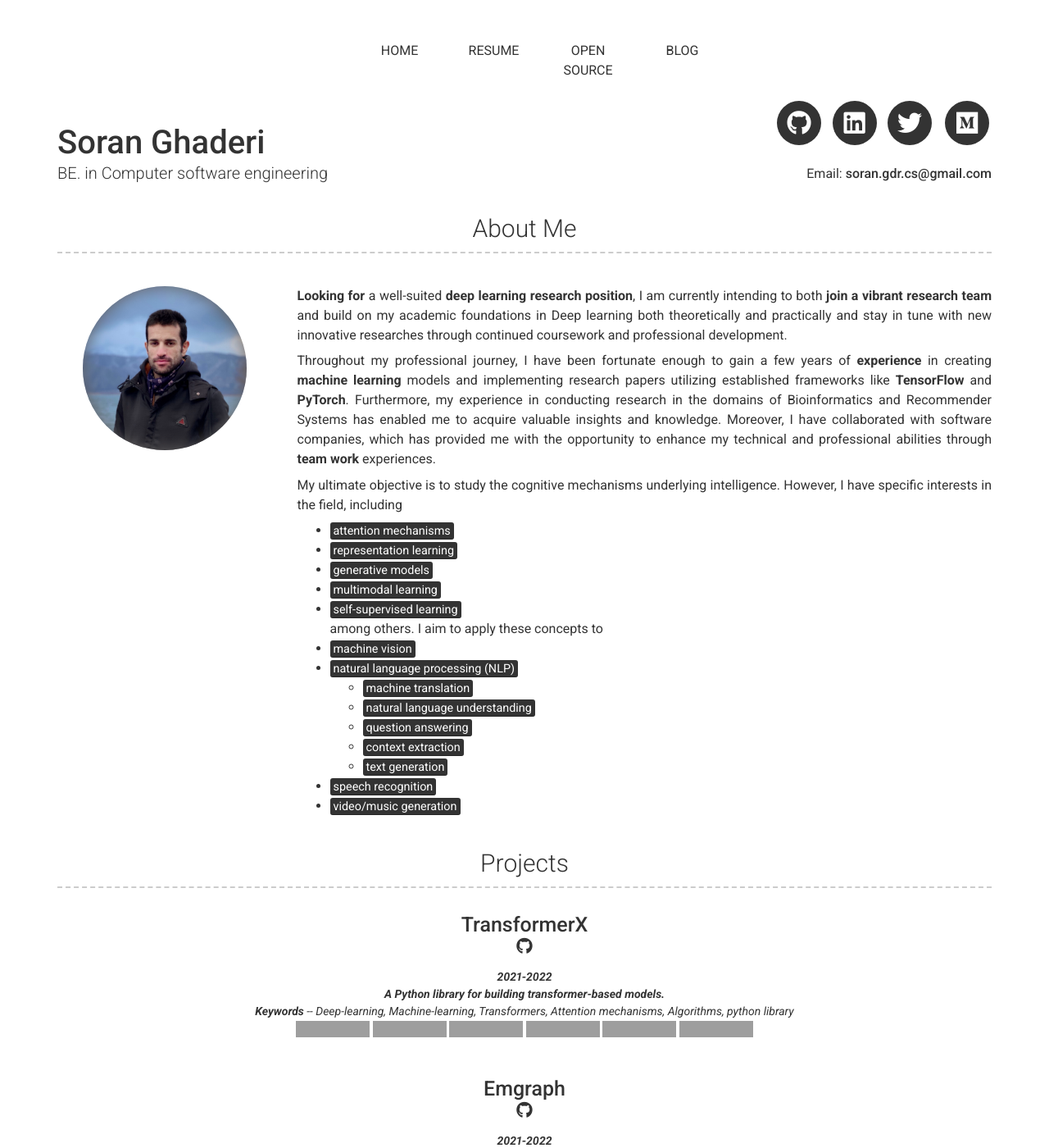
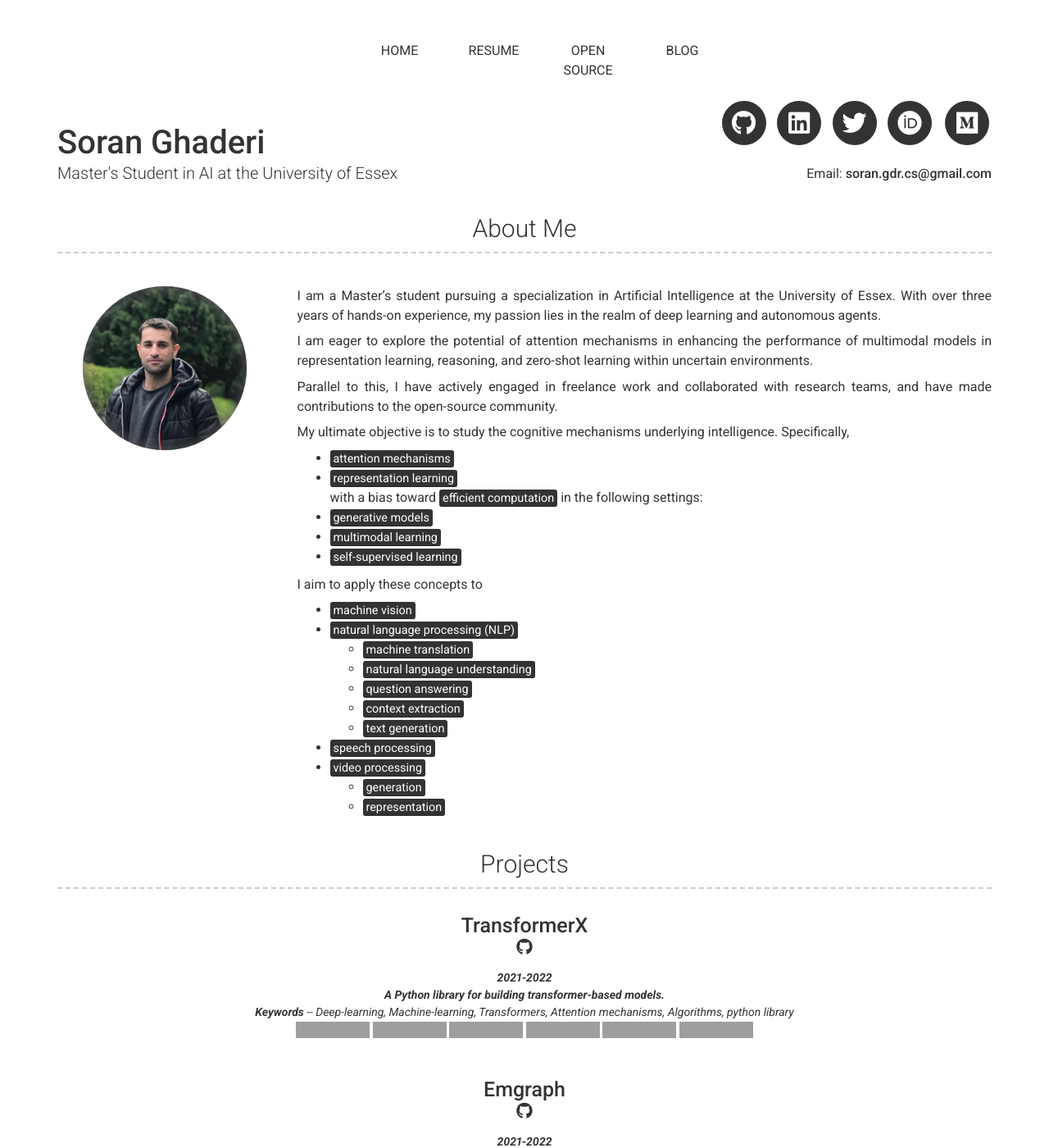
Before and after one commit to soran-ghaderi/soran-ghaderi.github.io, a Jekyll site: the page built from index.md, in a window 1280 px wide and 1400 px high. Shown: the whole window at 82% size. Built offline with Jekyll 4.4.1, drawn with Linux system fonts in a browser that asks for light colours; nearby versions of some CDN libraries; grey boxes are pictures that could not be loaded.

Commit message:
doc: update the about section and profile picture

```diff
--- a/_config.yml
+++ b/_config.yml
@@ -23,7 +23,7 @@ repository: https://github.com/soran-ghaderi/soran-ghaderi.github.io
 
 # Personal info
 name: Soran Ghaderi
-title: BE. in Computer software engineering
+title: Master's Student in AI at the University of Essex
 email: soran.gdr.cs@gmail.com
 #phone: Your phone number (optional)
 #website: https://soran-ghaderi.github.io
@@ -46,7 +46,7 @@ linkedin_username: soran-ghaderi
 #pinterest_username: jekyll
 #youtube_username: jekyll
 #googleplus_username: +jekyll
-#orcid_username: 0000-0000-0000-0000
+orcid_username: 0009-0004-6564-4517
 
 # Additional icon links
 additional_links:
@@ -72,26 +72,25 @@ additional_links:
 # about_title: About Me (Use this to override about section title)
 about_profile_image: images/profile.jpeg #Directory of profile image (eg. images/profile.jpg)
 about_content: | # this will include new lines to allow paragraphs
-  <b>Looking for</b> a well-suited <b>deep learning research position</b>, I am currently intending to both <b>join a vibrant research
-  team</b> and build on my academic foundations in Deep learning both theoretically and practically and stay in tune with
-  new innovative researches through continued coursework and professional development.
+  I am a Master's student pursuing a specialization in Artificial Intelligence at the University of Essex.
+  With over three years of hands-on experience, my passion lies in the realm of deep learning and autonomous agents.
 
-  Throughout my professional journey, I have been fortunate enough to gain a few years of <b>experience</b> in
-  creating <b>machine learning</b> models and implementing research papers utilizing established frameworks like
-  <b>TensorFlow</b> and <b>PyTorch</b>. Furthermore, my experience in conducting research in the domains of
-  Bioinformatics and Recommender Systems has enabled me to acquire valuable insights and knowledge. Moreover,
-  I have collaborated with software companies, which has provided me with the opportunity to enhance my technical
-  and professional abilities through <b>team work</b> experiences.
+  I am eager to explore the potential of attention mechanisms in enhancing the performance of multimodal models in
+  representation learning, reasoning, and zero-shot learning within uncertain environments.
+
+  Parallel to this, I have actively engaged in freelance work and collaborated with research teams, and have made
+  contributions to the open-source community.
 
 
-  My ultimate objective is to study the cognitive mechanisms underlying intelligence. However, I have specific
-  interests in the field, including
+  My ultimate objective is to study the cognitive mechanisms underlying intelligence. Specifically,
     - <mark>attention mechanisms</mark><br>
     - <mark>representation learning</mark><br>
+  with a bias toward <mark>efficient computation</mark> in the following settings:
     - <mark>generative models</mark><br>
     - <mark>multimodal learning</mark><br>
     - <mark>self-supervised learning</mark><br>
-  among others. I aim to apply these concepts to
+
+  I aim to apply these concepts to
     - <mark>machine vision</mark><br>
     - <mark>natural language processing (NLP)</mark><br>
       - <mark>machine translation</mark><br>
@@ -99,8 +98,10 @@ about_content: | # this will include new lines to allow paragraphs
       - <mark>question answering</mark><br>
       - <mark>context extraction</mark><br>
       - <mark>text generation</mark><br>
-    - <mark>speech recognition</mark><br>
-    - <mark>video/music generation</mark><br>
+    - <mark>speech processing</mark><br>
+    - <mark>video processing</mark><br>
+      - <mark>generation</mark><br>
+      - <mark>representation</mark><br>
 
 
 #  ### Academic accomplishments<br>
@@ -140,7 +141,7 @@ about_content: | # this will include new lines to allow paragraphs
 # experience_title: Experience #(Use this to override about experience section title)
 
 # Education Section
-# education_title: Education #(Use this to override about education section title)
+education_title: Education #(Use this to override about education section title)
 
 # More Section
 # more_title: A Little More About Me #(Use this to override about more section title)
```
Also changed, not shown: images/profile.jpeg.
